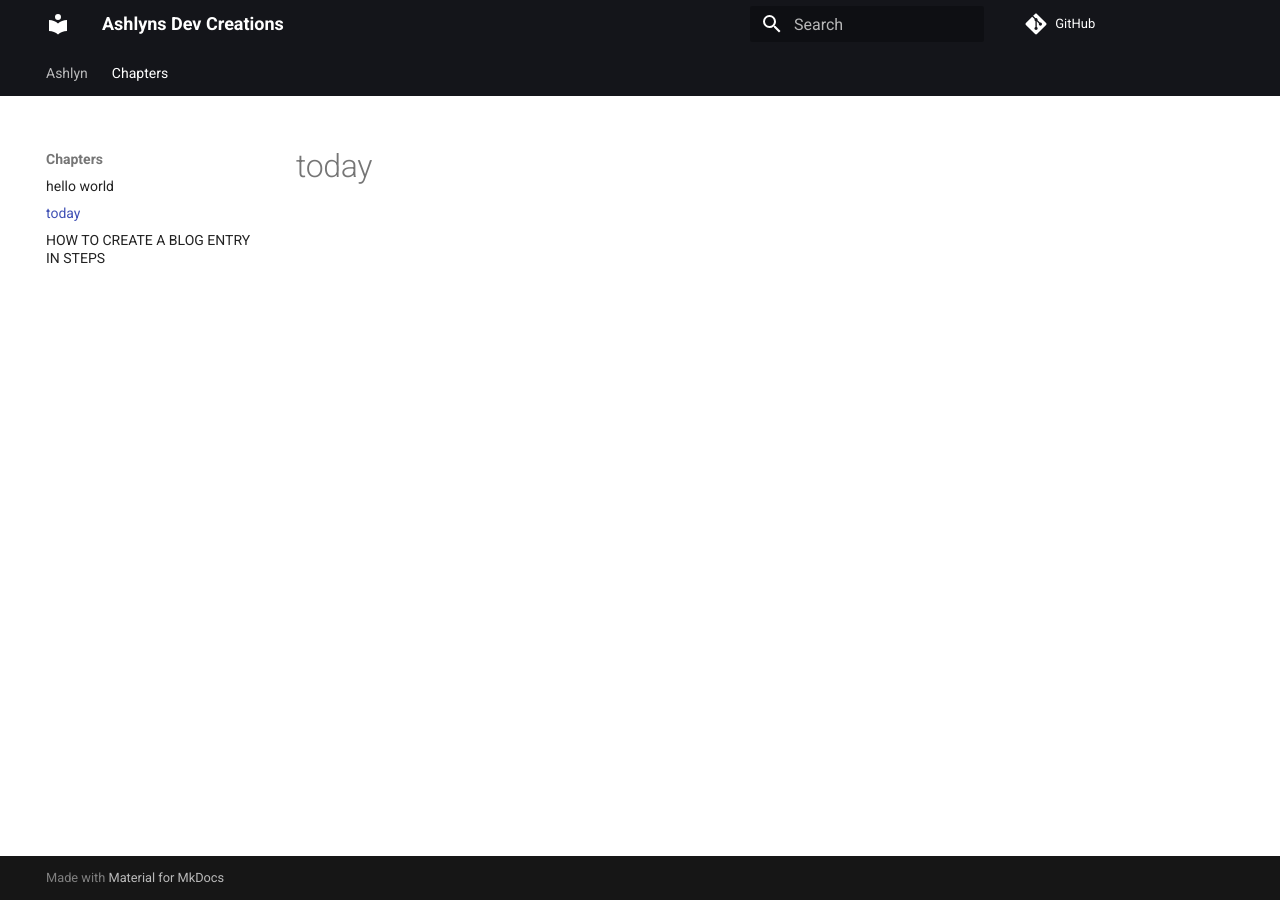
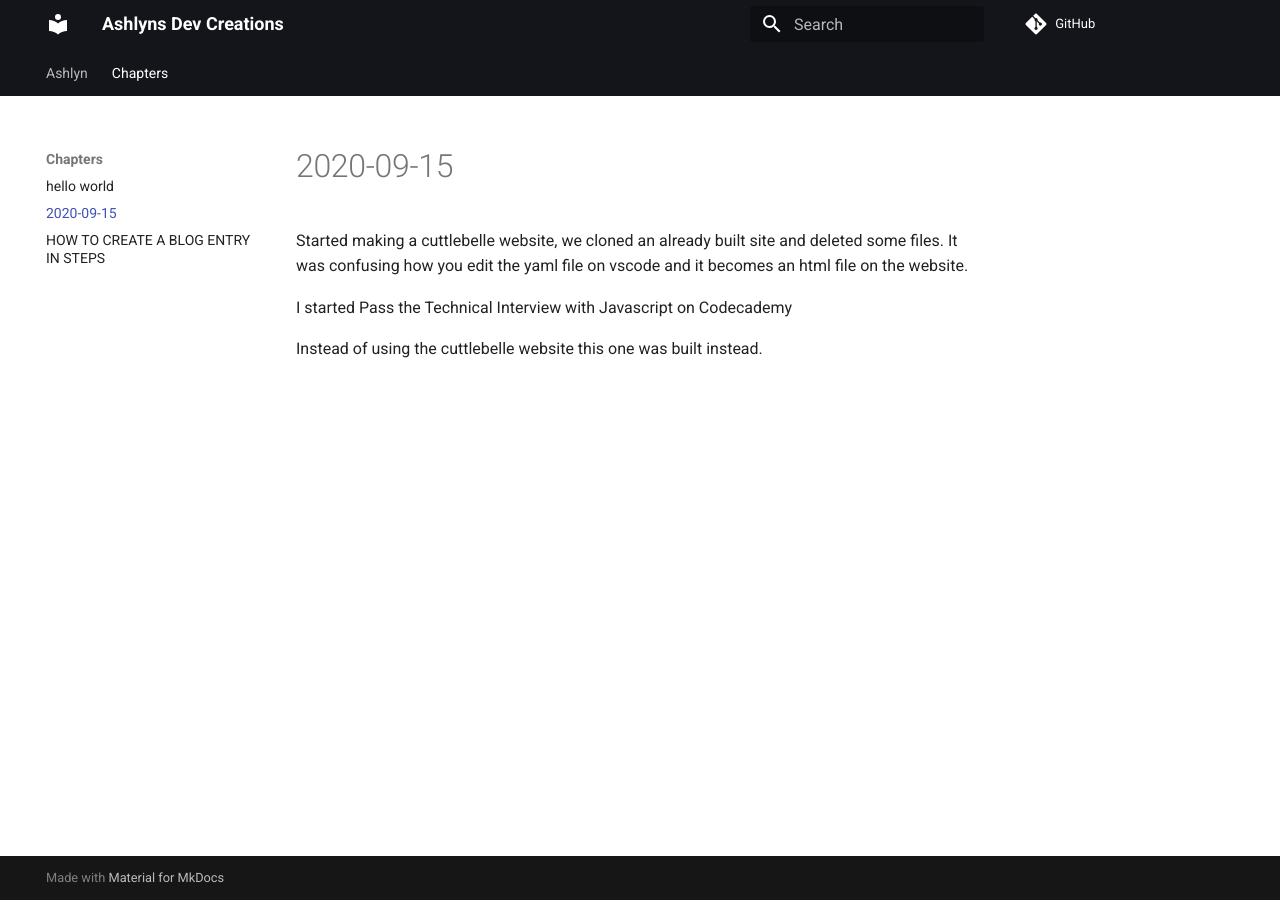
Before and after one commit to ashattack/ashattack.github.io, an MkDocs documentation site: the page built from docs/chapters/2020-09-15.md, in a window 1280 px wide. Built offline with MkDocs 1.6.1 and Material for MkDocs 9.7.7, drawn with Linux system fonts in a browser that asks for light colours; comment, search, counter and statistics services are not loaded.

Commit message:
Update 2020-09-15.md

```diff
--- a/docs/chapters/2020-09-15.md
+++ b/docs/chapters/2020-09-15.md
@@ -1 +1,7 @@
-# today
+# 2020-09-15
+
+Started making a cuttlebelle website, we cloned an already built site and deleted some files. It was confusing how you edit the yaml file on vscode and it becomes an html file on the website.
+
+I started Pass the Technical Interview with Javascript on Codecademy
+
+Instead of using the cuttlebelle website this one was built instead.
```
